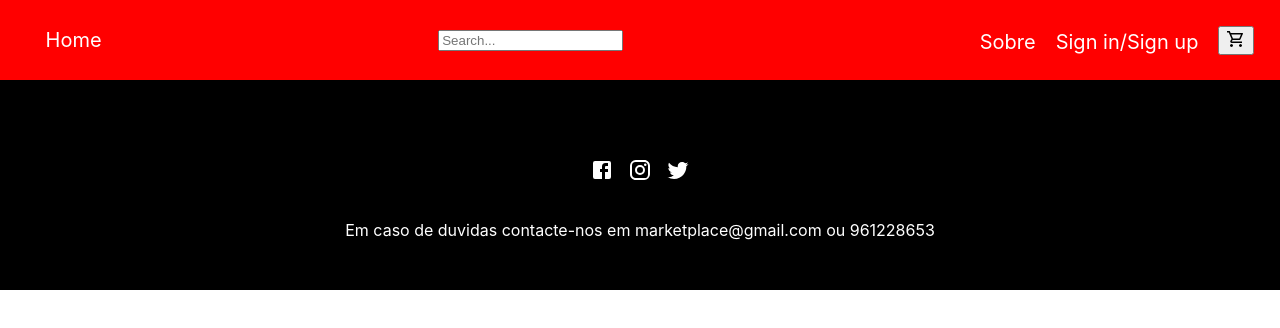
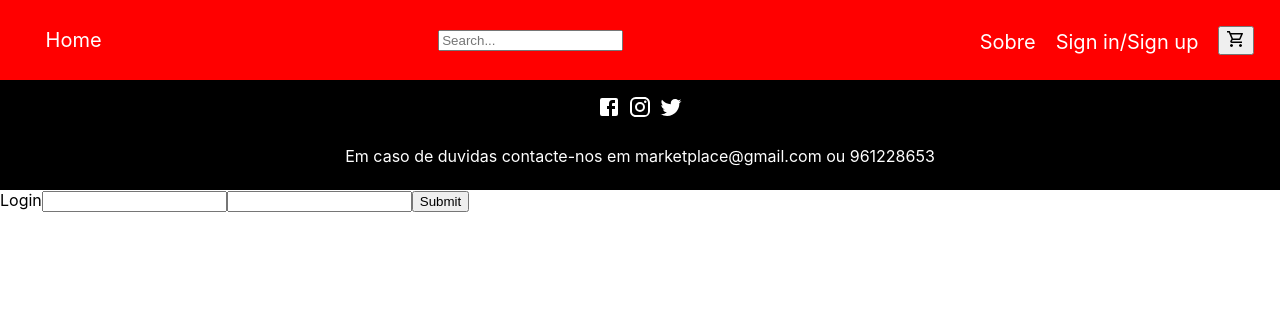
Before and after one commit to Goncalocosta2922/projetofinal-labweb, a React (Create React App) app: page /login in a window 1280 px wide. Shown: the top 328 px of the page. Built offline with nearby package versions, Linux system fonts and the light colour scheme.

Commit message:
atualizado

```diff
--- a/src/App.js
+++ b/src/App.js
@@ -14,10 +14,10 @@ const App = () => {
       <Navbar />
       <Footer />
       <Routes>
-        <Route path="/" exact component={Home} />
-        <Route path="/sobre" component={About} />
-        <Route path="/login" component={Login} />
-        <Route path="/cart" component={Cart} />
+        <Route path="/" exact element={<Home />} />
+        <Route path="/sobre" element={<About />} />
+        <Route path="/login" element={<Login />} />
+        <Route path="/cart" element={<Cart />} />
       </Routes>
     </Router>
   )
--- a/src/pages/About.js
+++ b/src/pages/About.js
@@ -2,7 +2,12 @@ import React from 'react'
 
 const About = () => {
   return (
-    <div>About</div>
+    <div>
+      <h1>sobre nos</h1>
+      <p>pagina do about</p>
+
+    </div>
+
   )
 }
 
--- a/src/pages/Login.js
+++ b/src/pages/Login.js
@@ -1,9 +1,16 @@
 import React from 'react'
+import '../styles/Login.css'
 
-const Contact = () => {
+const   Login = () => {
   return (
-    <div>Contact</div>
+    <div>
+      <hi>Login</hi>
+      <input type="Text" />
+      <input type="Password" />
+      <button>Submit</button>
+
+  </div>
   )
 }
 
-export default Contact
+export default Login
--- /dev/null
+++ b/src/styles/Login.css
@@ -0,0 +1,5 @@
+.Login {
+
+    display: flex;
+    align-items: center;
+}
--- a/src/styles/footer.css
+++ b/src/styles/footer.css
@@ -1,25 +1,20 @@
 .footer {
     width: 100%;
-    height: 200px;
+    height: 100px;
     background-color: black;
     display: flex;
-    justify-content: center  ;
     align-items: center;
     flex-direction: column;
     padding-top: 10px;
+    color: white;
+    text-align: right;
 
 }
 
 .social{
 
     color: white;
-    margin: 10px;
-    font-size: 50px;
+    margin: 5px;
+    font-size: 25px;
     cursor: pointer;
 }
-
-.footer  p{
-
-    color: white;
-    text-align: right;
-}
```
